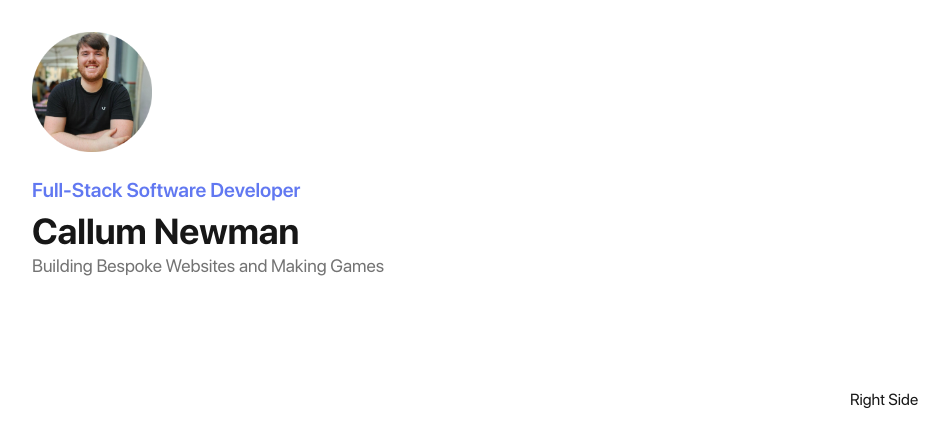
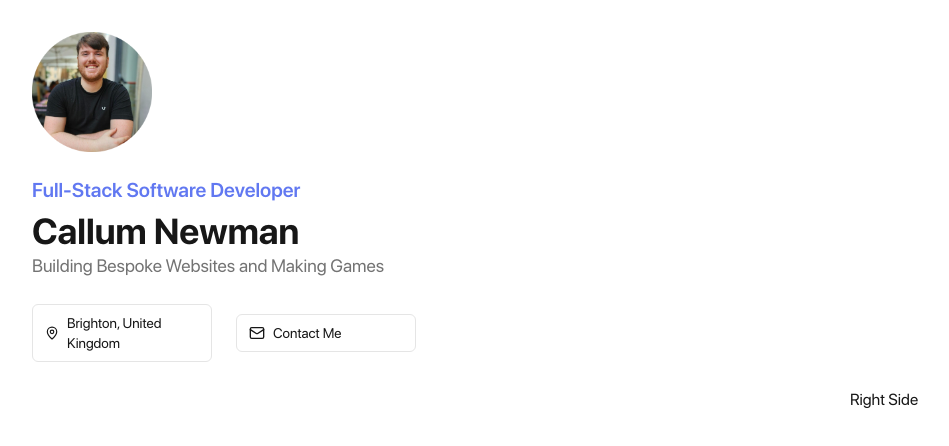
Before and after one commit to DrunkenJellies-dev/callum-newman-portfolio, a Next.js app: page / in a window 1280 px wide. Shown: the top 446 px of the page, without its empty margins (0-949 px from the left). Built offline with nearby package versions, Linux system fonts and the light colour scheme.

Commit message:
Added contact me and location information

```diff
--- a/app/page.tsx
+++ b/app/page.tsx
@@ -1,5 +1,6 @@
 import { ThemeToggle } from "@/components/theme-toggle";
 import { siteConfig } from "@/config/site-config";
+import { Mail, MapPin } from "lucide-react";
 import Image from "next/image";
 
 export default function Home() {
@@ -19,6 +20,7 @@ export default function Home() {
             placeholder="blur"
             blurDataURL="/profilePic-modified.png"
           />
+          {/* Content Container */}
           <div className="">
             {/* Title */}
             <div className="text-primary text-xl font-semibold">
@@ -27,10 +29,27 @@ export default function Home() {
             {/* Full Name */}
             <h1 className="text-4xl font-bold mt-2">{siteConfig.creator}</h1>
             {/* Bio */}
-            <p className="text-lg text-neutral-500 text-2xl">{siteConfig.bio}</p>
+            <p className="text-lg text-neutral-500 text-2xl">
+              {siteConfig.bio}
+            </p>
           </div>
           {/* Buttons */}
-
+          <div className="flex items-center gap-6 justify-between">
+            <a
+              className="border border-neutral-200 dark:border-neutral-800 py-2 px-3 rounded-md flex items-center gap-2 w-full text-sm"
+              href={siteConfig.locationLink}
+            >
+              <MapPin size="16" />
+              {siteConfig.location}
+            </a>
+            <a
+              className="border border-neutral-200 dark:border-neutral-800 py-2 px-3 rounded-md flex items-center gap-2 w-full text-sm"
+              href={`mailto:${siteConfig.email}`}
+            >
+              <Mail size="16" />
+              Contact Me
+            </a>
+          </div>
           {/* Footer */}
         </div>
       </div>
```
